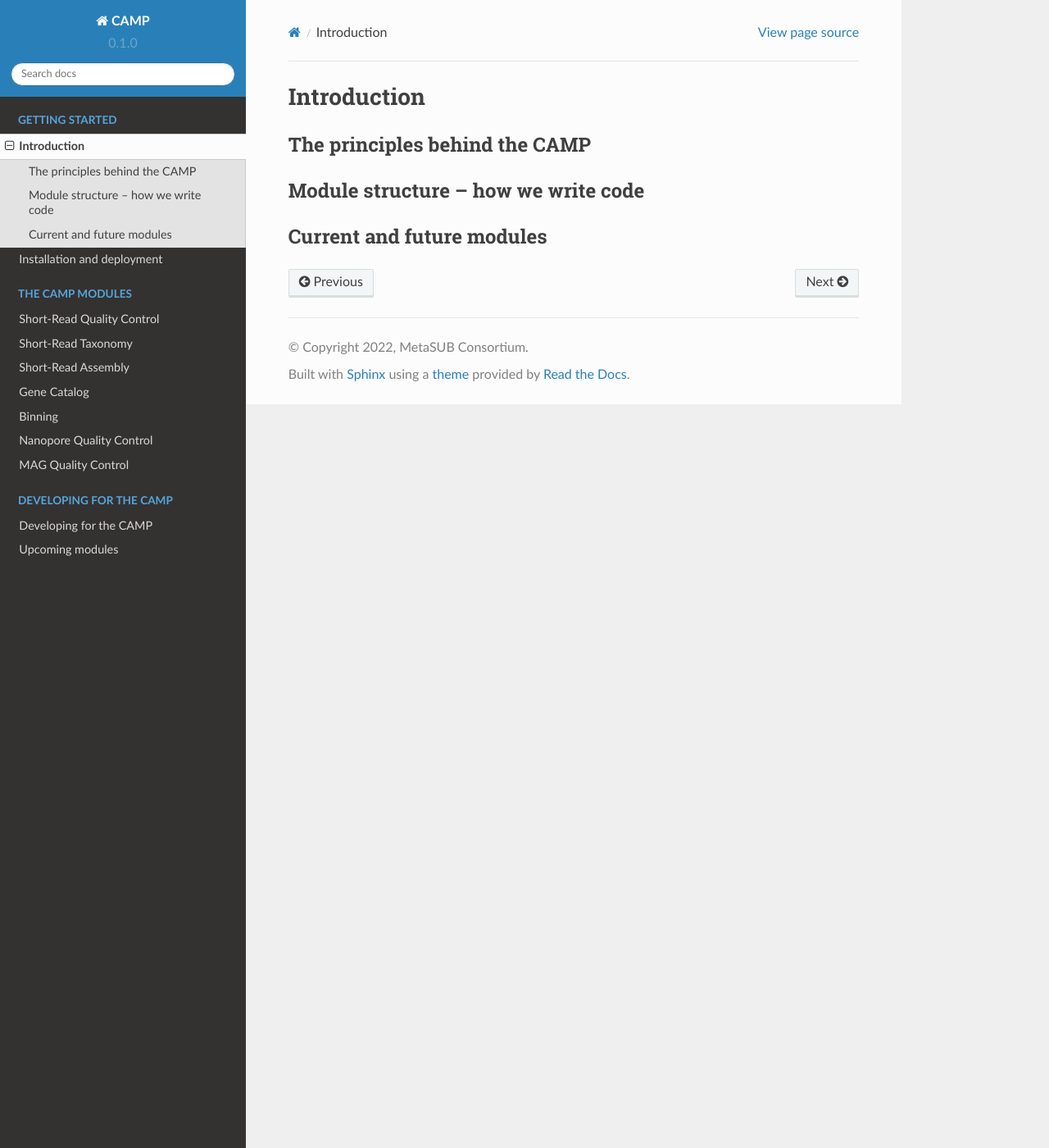
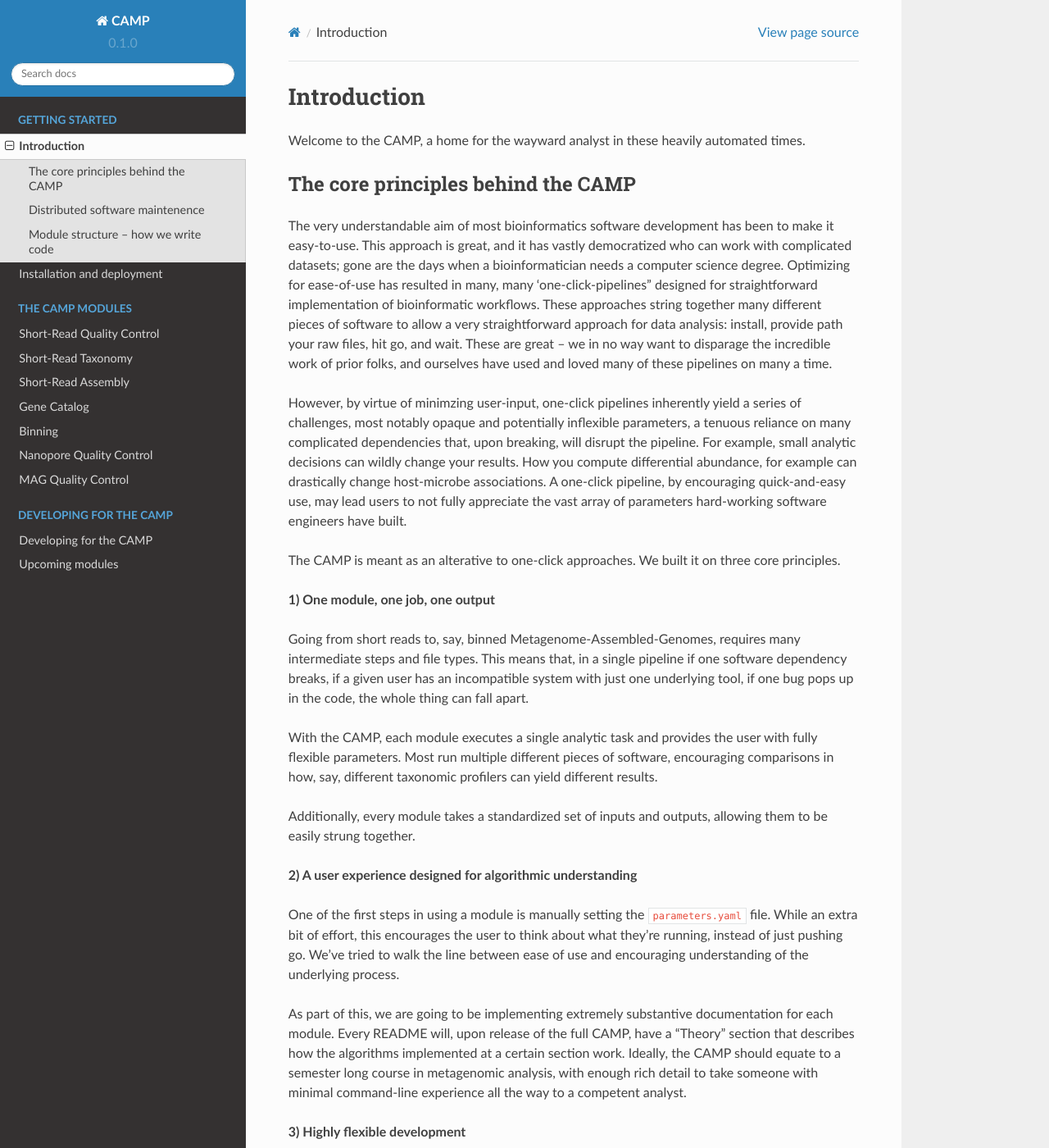
Before and after one commit to MetaSUB-CAMP/camp-documentation, a Sphinx documentation site: the page built from docs/source/background.rst, in a window 1280 px wide and 1400 px high. Shown: the whole window at 82% size. Built offline with Sphinx 7.4.7 and the Read the Docs theme 2.0.0, drawn with Linux system fonts in a browser that asks for light colours; pages that are not in the unit, such as notebooks, are missing from menus; some of the changed text lies outside the part shown.

Commit message:
Update background.rst

```diff
--- a/docs/source/background.rst
+++ b/docs/source/background.rst
@@ -3,13 +3,50 @@
 Introduction
 ==================
 
-The principles behind the CAMP
+Welcome to the CAMP, a home for the wayward analyst in these heavily automated times.
+
+The core principles behind the CAMP
 ------------------------------
+The very understandable aim of most bioinformatics software development has been to make it easy-to-use. This approach is great, and it has vastly democratized who can work with complicated datasets; gone are the days when a bioinformatician needs a computer science degree. Optimizing for ease-of-use has resulted in many, many 'one-click-pipelines" designed for straightforward implementation of bioinformatic workflows. These approaches string together many different pieces of software to allow a very straightforward approach for data analysis: install, provide path your raw files, hit go, and wait. These are great -- we in no way want to disparage the incredible work of prior folks, and ourselves have used and loved many of these pipelines on many a time.
 
+However, by virtue of minimzing user-input, one-click pipelines inherently yield a series of challenges, most notably opaque and potentially inflexible parameters, a tenuous reliance on many complicated dependencies that, upon breaking, will disrupt the pipeline. For example, small analytic decisions can wildly change your results. How you compute differential abundance, for example can drastically change host-microbe associations. A one-click pipeline, by encouraging quick-and-easy use, may lead users to not fully appreciate the vast array of parameters hard-working software engineers have built.
+
+The CAMP is meant as an alterative to one-click approaches. We built it on three core principles.
+
+**1) One module, one job, one output**
+
+Going from short reads to, say, binned Metagenome-Assembled-Genomes, requires many intermediate steps and file types. This means that, in a single pipeline if one software dependency breaks, if a given user has an incompatible system with just one underlying tool, if one bug pops up in the code, the whole thing can fall apart.
+
+With the CAMP, each module executes a single analytic task and provides the user with fully flexible parameters. Most run multiple different pieces of software, encouraging comparisons in how, say, different taxonomic profilers can yield different results.
+
+Additionally, every module takes a standardized set of inputs and outputs, allowing them to be easily strung together.
+
+**2) A user experience designed for algorithmic understanding**
+
+One of the first steps in using a module is manually setting the ``parameters.yaml`` file. While an extra bit of effort, this encourages the user to think about what they're running, instead of just pushing go. We've tried to walk the line between ease of use and encouraging understanding of the underlying process.
+
+As part of this, we are going to be implementing extremely substantive documentation for each module. Every README will, upon release of the full CAMP, have a "Theory" section that describes how the algorithms implemented at a certain section work. Ideally, the CAMP should equate to a semester long course in metagenomic analysis, with enough rich detail to take someone with minimal command-line experience all the way to a competent analyst.
+
+**3) Highly flexible development**
+
+Who are we to presume what your needs are, bioinformatically speaking. By separating tasks into modules, we've aimed to generate a toolkit that is maximally flexible. Further, if you need to build something else, constructing a new module based on existing pieces of software takes only a couple of hours for an experienced developer. This is in large-part due to our automated module-structure generation that every repository uses. Once you understand how one module is put together, you understand them all.
+
+Distributed software maintenence
+--------------------------------------
+
+One of the most popular book genres in software engineering tackesl "dealing with legacy code." It's really difficult to work with other folks' code, no matter how good it is. Many pipelines and pieces of software have met an early end due to a graduating PhD student or a postdoc leaving for a new position.
+
+Our aim is to make the CAMP the home to the most cutting-edge, wild pieces of bioinformatic software being written out there. As a result, no one single person could possibly maintain everything. However, this is a good thing, as it's encouraged us to target "distributed development" within our standardized module framework.
+
+By virtue of being part of the MetaSUB consortium, which spans 100 cities and 30 countries, we have been able to assign multiple owners and testers for each module with a clear chain of command and development strategy that spans the entire team. We can easily onboard new members due to the straightforward structure of the code, and if someone leaves, that person can deputize another to step up and take over management of a given module.
+
+With distributed development, the CAMP will long outlive any one person -- or even institution.
 
 Module structure -- how we write code
 --------------------------------------
 
+Our modules are designed to be simple. They contain software packages, some developed by us, others developed by third parties (please cite the references when needed!).
 
-Current and future modules
----------------------------
+We use Snakemake as our software wrapper.
+
+<@LAUREN CAN YOU POPULATE?>
```
